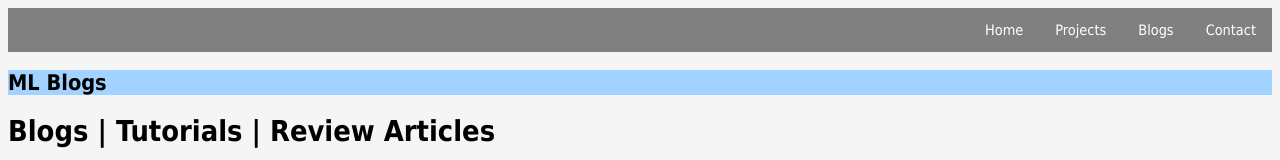
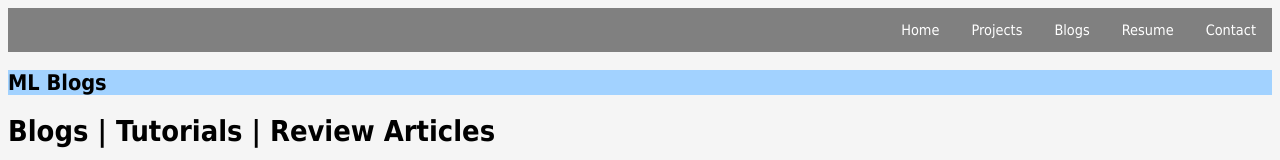
Before and after one commit to RajkumarGalaxy/html, a plain HTML site: page blogs.html in a window 1280 px wide. Shown: the top 160 px of the page. Drawn offline with Linux system fonts and the light colour scheme.

Commit message:
include link to resume

```diff
--- a/blogs.html
+++ b/blogs.html
@@ -9,6 +9,7 @@
     <nav>
       <ul>
         <li><a href="contact.html">Contact</a></li>
+        <li><a href="rajkumar_resume_github.pdf">Resume</a></li>
         <li><a href="blogs.html">Blogs</a></li>
         <li><a href="projects.html">Projects</a></li>
         <li><a href="index.html">Home</a></li>
```
